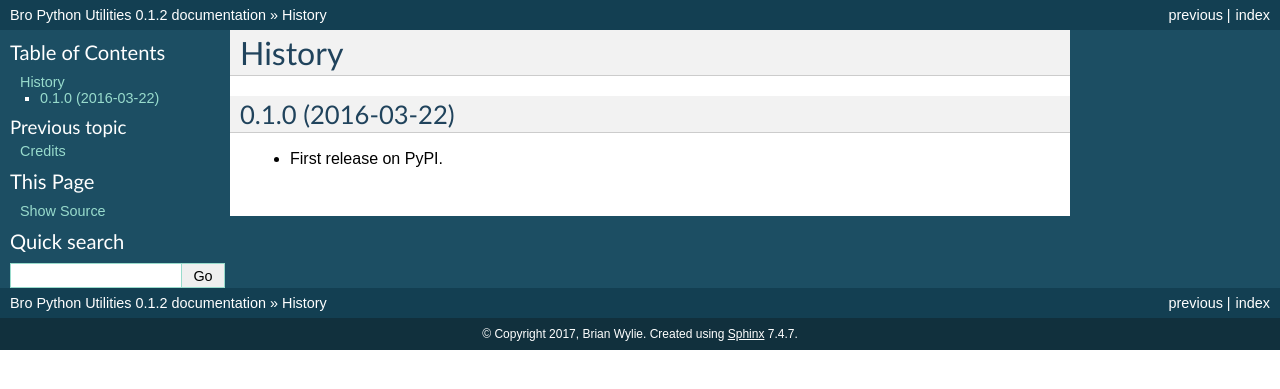
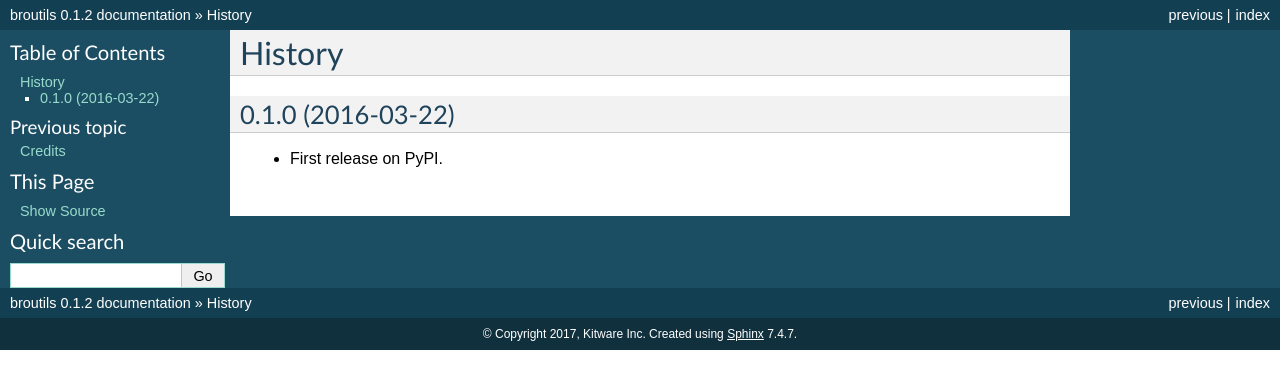
Before and after one commit to SuperCowPowers/zat, a Sphinx documentation site: the page built from docs/history.rst, in a window 1280 px wide. Shown: the top 389 px of the page. Built offline with Sphinx 7.4.7, drawn with Linux system fonts in a browser that asks for light colours; the version number is read from the project's files by our own code.

Commit message:
a few more docs fixes

```diff
--- a/docs/conf.py
+++ b/docs/conf.py
@@ -46,8 +46,8 @@ source_suffix = '.rst'
 master_doc = 'index'
 
 # General information about the project.
-project = u'Bro Python Utilities'
-copyright = u'2017, Brian Wylie'
+project = u'broutils'
+copyright = u'2017, Kitware Inc'
 
 # The version info for the project you're documenting, acts as replacement for
 # |version| and |release|, also used in various other places throughout the
--- a/docs/index.rst
+++ b/docs/index.rst
@@ -20,8 +20,8 @@ Contents:
 Feedback
 ========
 
-If you have any suggestions or questions about **Bro Python Utilities** feel free to email me
+If you have any suggestions or questions about **Bro IDS Python Utilities** feel free to email me
 at brian.wylie@kitware.com.
 
-If you encounter any errors or problems with **Bro Python Utilities**, please let me know!
+If you encounter any errors or problems with **Bro IDS Python Utilities**, please let me know!
 Open an Issue at the GitHub https://github.com/kitware/broutils main repository.
```
Also changed, not shown: README.rst (+11 -18 lines).
